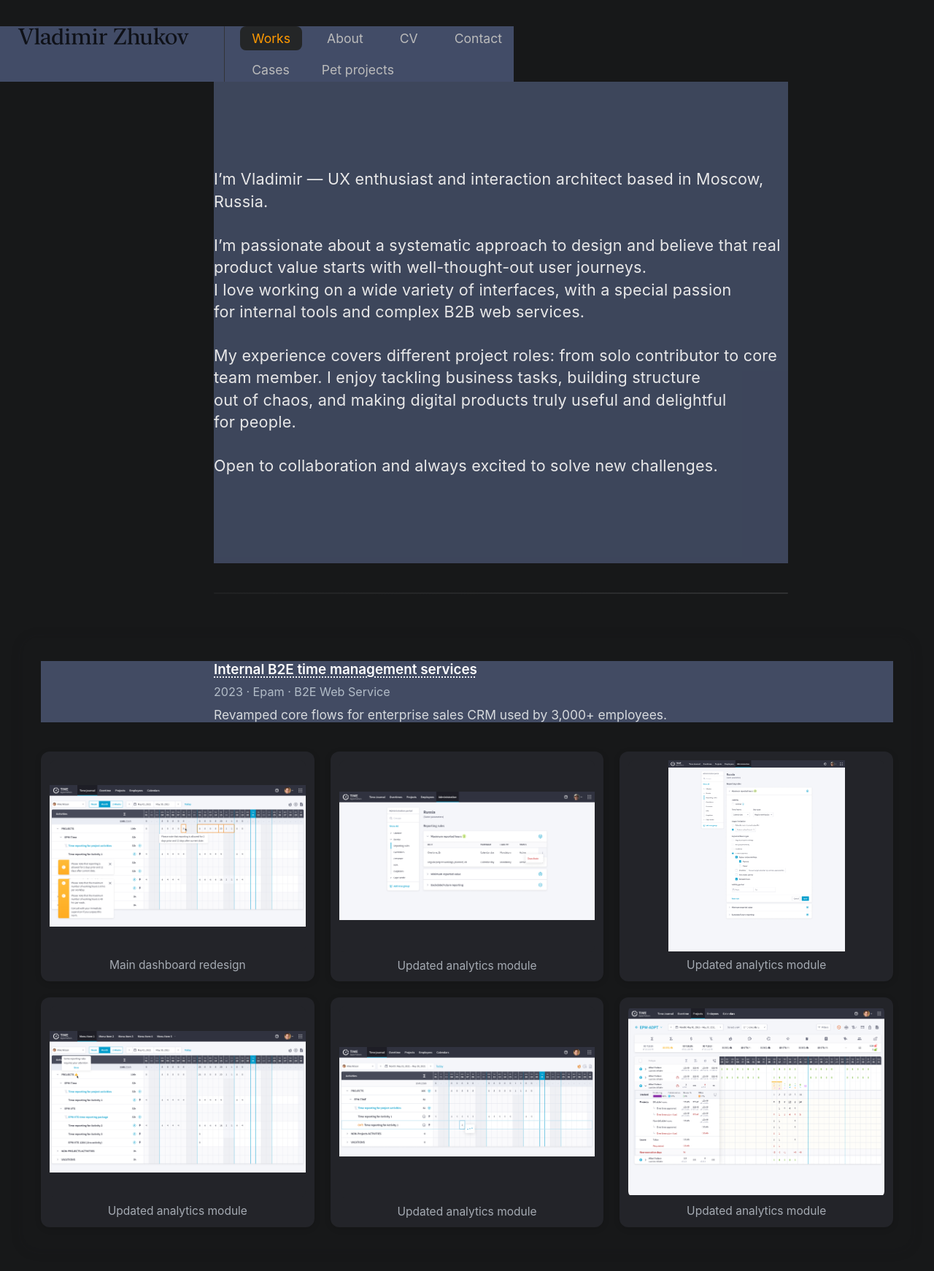
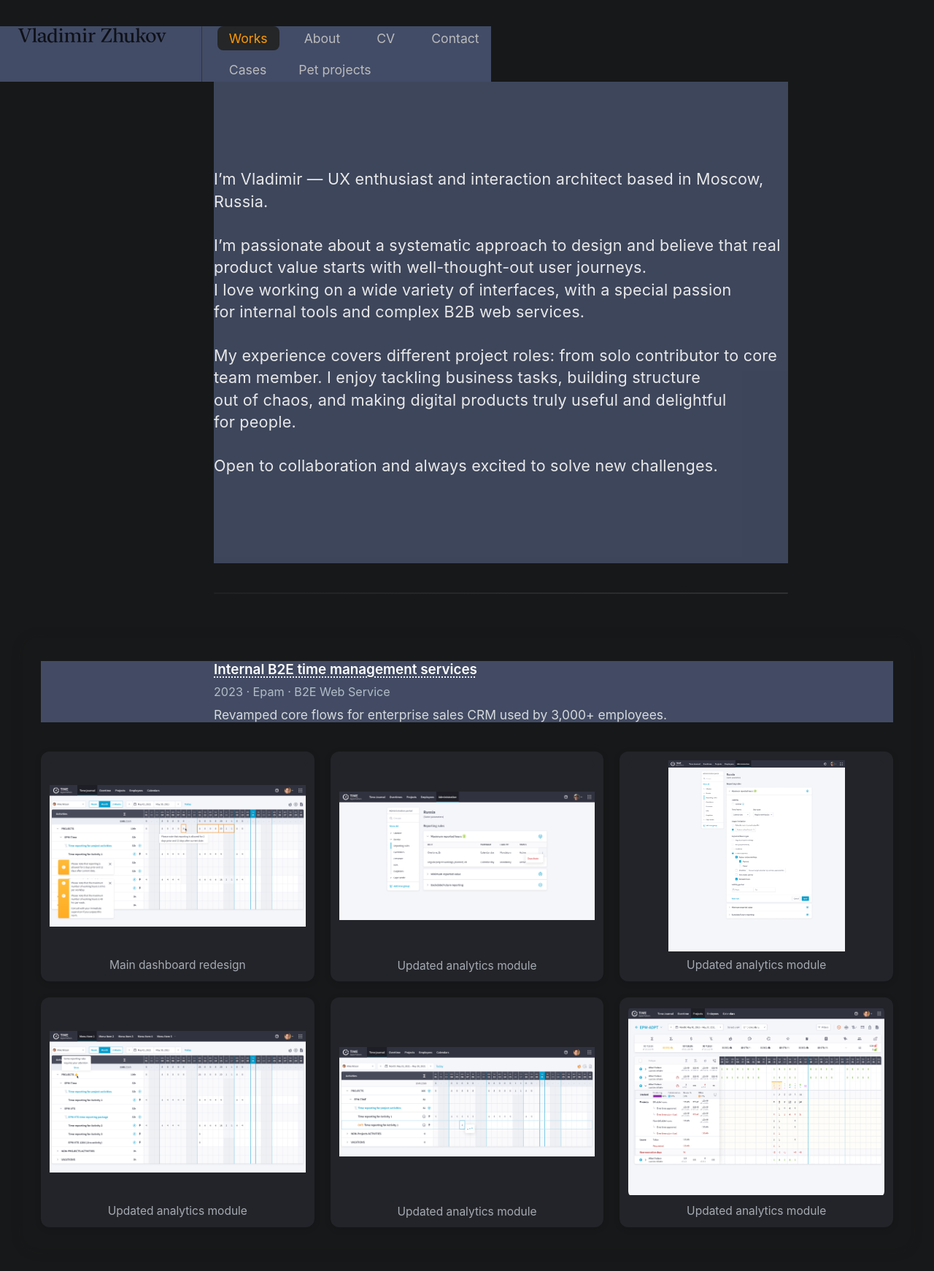
Before and after one commit to uxiscool/experience, a Jekyll site: the page built from index.md, in a window 1280 px wide. Shown: the whole page at 73% size. Built offline with Jekyll 4.4.1, drawn with Linux system fonts in a browser that asks for light colours.

Commit message:
Add files via upload

```diff
--- a/assets/css/main.css
+++ b/assets/css/main.css
@@ -32,13 +32,13 @@
 
 .logo-img {
   display: block;
-  height: 1.5rem; /* соответствует прежнему font-size */
+  height: 1.3rem; /* соответствует прежнему font-size */
   width: auto;
   margin-top: 2px;
   margin-left: 24px;
   margin-right: 12px;
   opacity: 0.85;
-  fill: #fff;
+  color: #fffcfa;
 }
 
 .menu-panel {
```
Also changed, not shown: ui/logo_en.svg.
